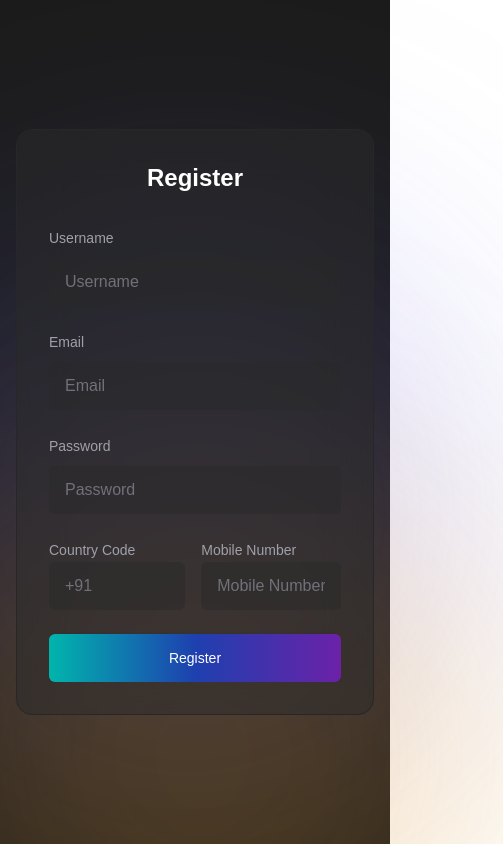
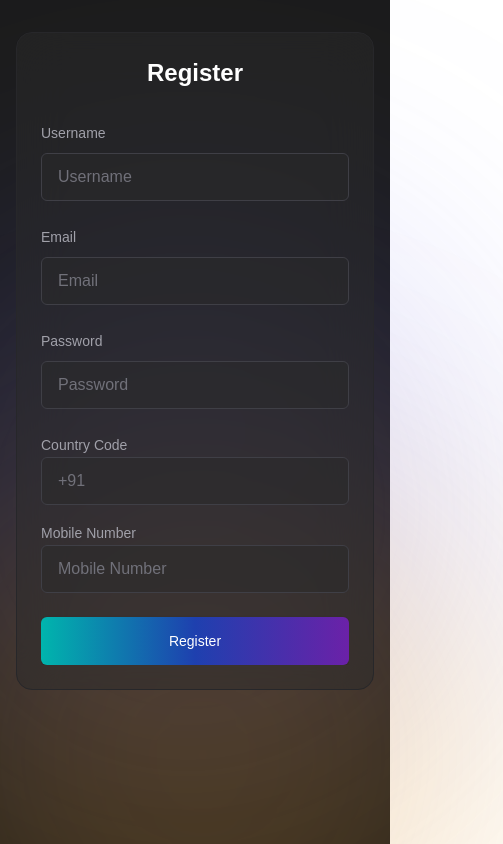
Before and after one commit to NishantKaushik007/Razorpay-Integration, a Next.js app: page /register in a window 390 px wide. Shown: the top 844 px of the page, 503 px wide, since content can reach past the window. Built offline with nearby package versions, Linux system fonts and the light colour scheme.

Commit message:
Responsiveness added

```diff
--- a/src/app/globals.css
+++ b/src/app/globals.css
@@ -1,11 +1,20 @@
 @tailwind base;
 @tailwind components;
 @tailwind utilities;
+
+html {
+  box-sizing: border-box;
+}
+
+*, *::before, *::after {
+  box-sizing: inherit;
+}
 
 body {
   font-family: Arial, Helvetica, sans-serif;
 }
 
+/* Global root variables */
 @layer base {
   :root {
     --background: 0 0% 100%;
@@ -34,6 +43,7 @@ body {
     --chart-5: 27 87% 67%;
     --radius: 0.5rem;
   }
+
   .dark {
     --background: 0 0% 3.9%;
     --foreground: 0 0% 98%;
@@ -62,48 +72,42 @@ body {
   }
 }
 
+/* Main Styles */
 @layer base {
-  * {
-    @apply border-border;
+  /* Reset margins/padding and hide horizontal overflow */
+  html, body {
+    height: 100%;
+    margin: 0;
+    padding: 0;
+    overflow-x: hidden;
+    overflow-y: auto;
   }
 
-  /* Background gradient on body container, not html/body */
-  body {
-    @apply bg-background text-foreground;
-  }
-
-  /* New container for gradient background */
+  /* Background gradient container */
   .background-gradient {
-    position: fixed; /* Ensures it covers the entire page */
+    position: fixed;
     top: 0;
     left: 0;
     right: 0;
     bottom: 0;
-    background: linear-gradient(135deg, #6b7280, #d1d5db); /* Example gradient */
-    z-index: -1; /* Keep it behind all other content */
+    background: linear-gradient(135deg, #6b7280, #d1d5db);
+    z-index: -1;
   }
 
-  /* Ensure HTML and body take full height but don’t clip the background */
-  html, body {
-    height: 100%;
-    margin: 0;
-    overflow: hidden; /* Still hide overflow on the content */
-  }
-
-  /* Container for your content */
+  /* Main content container */
   .container {
-    max-width: 100%;
-    max-height: 100vh;
-    overflow: hidden; /* Prevent vertical overflow */
-    padding: 1rem;
+    width: 100vw;
+    height: 100vh; /* fixed height so no extra bottom space */
+    overflow-y: auto;
+    padding: 1rem; /* adjust padding as needed */
     display: flex;
     justify-content: center;
     align-items: center;
     flex-direction: column;
-    position: relative; /* Ensure content is above gradient */
+    position: relative;
   }
 
-  /* Apply max-width to all inputs, buttons, etc. */
+  /* Styling for form elements */
   .input, .btn, .button, .shadow-md {
     max-width: 100%;
     padding: 0.5rem;
@@ -111,9 +115,37 @@ body {
     border-radius: var(--radius);
   }
 
-  /* Prevent overflow on form */
   form {
     max-width: 100%;
     overflow: hidden;
   }
+
+  /* Responsive adjustments using Tailwind's breakpoints */
+  @screen sm {
+    .container {
+      @apply p-6;
+      max-width: 640px;
+    }
+  }
+
+  @screen md {
+    .container {
+      @apply p-8;
+      max-width: 768px;
+    }
+  }
+
+  @screen lg {
+    .container {
+      @apply p-10;
+      max-width: 1024px;
+    }
+  }
+
+  @screen xl {
+    .container {
+      @apply p-12;
+      max-width: 1280px;
+    }
+  }
 }
--- a/src/app/login/page.tsx
+++ b/src/app/login/page.tsx
@@ -1,4 +1,4 @@
-'use client';
+"use client";
 import { useState } from "react";
 import { useRouter } from "next/navigation";
 import Link from "next/link";
@@ -22,10 +22,8 @@ export default function LoginPage() {
         headers: { "Content-Type": "application/json" },
         body: JSON.stringify(form),
       });
-
       const data = await res.json();
 
-      // Check for email verification error
       if (
         res.status === 403 &&
         data.error === "Email not verified. Please verify your email."
@@ -34,7 +32,6 @@ export default function LoginPage() {
         return;
       }
 
-      // Check for subscription expired error
       if (res.status === 403 && data.error.includes("Subscription expired")) {
         router.push("https://rzp.io/rzp/HA8MaWx");
         return;
@@ -42,7 +39,6 @@ export default function LoginPage() {
 
       if (!res.ok) throw new Error(data.error || "Login failed");
 
-      // If the login response includes a token, store it in localStorage.
       if (data.token) {
         localStorage.setItem("token", data.token);
       }
@@ -54,12 +50,15 @@ export default function LoginPage() {
   };
 
   return (
-    <div className="min-h-screen bg-[#0a0a0a] flex items-center justify-center p-4">
-      {/* Glow effects */}
-      <div className="absolute top-1/4 -right-1/4 w-[600px] h-[600px] bg-[#6366f1]/20 rounded-full blur-[128px] animate-glow" />
-      <div className="absolute -bottom-1/4 -left-1/4 w-[600px] h-[600px] bg-[#f59e0b]/20 rounded-full blur-[128px] animate-glow-delayed" />
+    // Outer container with reduced vertical padding: py-4 instead of py-8.
+    <div className="relative min-h-screen w-screen bg-[#0a0a0a] overflow-auto">
+      {/* Fixed glow effects */}
+      <div className="fixed top-1/4 -right-1/4 w-[600px] h-[600px] bg-[#6366f1]/20 rounded-full blur-[128px] animate-glow pointer-events-none" />
+      <div className="fixed -bottom-1/4 -left-1/4 w-[600px] h-[600px] bg-[#f59e0b]/20 rounded-full blur-[128px] animate-glow-delayed pointer-events-none" />
 
-      <div className="w-full max-w-md p-8 bg-[#1c1c1c]/50 rounded-2xl backdrop-blur-xl border border-zinc-800 relative z-10">
+      {/* Centering container with less vertical padding */}
+      <div className="relative z-10 flex flex-col items-center justify-center py-4 px-4">
+        <div className="w-full max-w-md p-6 sm:p-8 md:p-10 bg-[#1c1c1c]/50 rounded-2xl backdrop-blur-xl border border-zinc-800">
           {/* Logo */}
           <div className="w-8 h-8 mb-8 mx-auto">
             <svg viewBox="0 0 24 24" className="text-white w-full h-full">
@@ -67,7 +66,9 @@ export default function LoginPage() {
             </svg>
           </div>
 
-        <h1 className="text-2xl font-semibold text-white text-center mb-8">Sign in to Job Lawn</h1>
+          <h1 className="text-2xl font-semibold text-white text-center mb-8">
+            Sign in to Job Lawn
+          </h1>
 
           {error && <p className="text-red-500 text-center mb-4">{error}</p>}
 
@@ -84,7 +85,7 @@ export default function LoginPage() {
                 onChange={handleChange}
                 placeholder="name@work-email.com"
                 required
-              className="w-full h-12 px-4 py-2 rounded-md bg-[#2a2a2a]/50 border-zinc-700 text-white placeholder:text-zinc-500 focus:outline-none focus:ring-2 focus:ring-blue-500"
+                className="w-full h-12 px-4 rounded-md bg-[#2a2a2a]/50 border border-zinc-700 text-white placeholder:text-zinc-500 focus:outline-none focus:ring-2 focus:ring-blue-500"
               />
             </div>
 
@@ -100,7 +101,7 @@ export default function LoginPage() {
                 onChange={handleChange}
                 placeholder="********"
                 required
-              className="w-full h-12 px-4 py-2 rounded-md bg-[#2a2a2a]/50 border-zinc-700 text-white placeholder:text-zinc-500 focus:outline-none focus:ring-2 focus:ring-blue-500"
+                className="w-full h-12 px-4 rounded-md bg-[#2a2a2a]/50 border border-zinc-700 text-white placeholder:text-zinc-500 focus:outline-none focus:ring-2 focus:ring-blue-500"
               />
             </div>
 
@@ -151,5 +152,6 @@ export default function LoginPage() {
           </footer>
         </div>
       </div>
+    </div>
   );
 }
--- a/src/app/register/page.tsx
+++ b/src/app/register/page.tsx
@@ -27,7 +27,6 @@ export default function RegisterPage() {
     });
     const data = await res.json();
     if (res.ok) {
-      // Registration was successful. Redirect to the OTP verification page.
       router.push(`/verify-otp?email=${encodeURIComponent(form.email)}`);
     } else {
       setError(data.error);
@@ -35,12 +34,18 @@ export default function RegisterPage() {
   };
 
   return (
-    <div className="min-h-screen bg-[#1c1c1c] flex items-center justify-center p-4">
-      <div className="absolute top-1/4 -right-1/4 w-[600px] h-[600px] bg-[#6366f1]/20 rounded-full blur-[128px] animate-glow" />
-      <div className="absolute -bottom-1/4 -left-1/4 w-[600px] h-[600px] bg-[#f59e0b]/20 rounded-full blur-[128px] animate-glow-delayed" />
+    // Outer container: min-h-screen & overflow-auto prevents extra scrolling if card is small.
+    <div className="relative min-h-screen w-screen bg-[#1c1c1c] overflow-auto">
+      {/* Glow effects as fixed elements (do not affect layout) */}
+      <div className="fixed top-1/4 -right-1/4 w-[600px] h-[600px] bg-[#6366f1]/20 rounded-full blur-[128px] animate-glow pointer-events-none" />
+      <div className="fixed -bottom-1/4 -left-1/4 w-[600px] h-[600px] bg-[#f59e0b]/20 rounded-full blur-[128px] animate-glow-delayed pointer-events-none" />
 
-      <div className="w-full max-w-md p-8 bg-[#2a2a2a]/50 rounded-2xl backdrop-blur-xl border border-zinc-800 relative z-10">
-        <h1 className="text-2xl font-semibold text-white text-center mb-8">Register</h1>
+      {/* Centering container */}
+      <div className="relative z-10 flex flex-col items-center justify-center py-8 px-4">
+        <div className="w-full max-w-md p-6 sm:p-8 md:p-10 bg-[#2a2a2a]/50 rounded-2xl backdrop-blur-xl border border-zinc-800">
+          <h1 className="text-2xl font-semibold text-white text-center mb-8">
+            Register
+          </h1>
 
           {error && <p className="text-red-500 text-center mb-4">{error}</p>}
 
@@ -57,7 +62,7 @@ export default function RegisterPage() {
                 value={form.username}
                 onChange={handleChange}
                 required
-              className="w-full h-12 px-4 py-2 rounded-md bg-[#2a2a2a]/50 border-zinc-700 text-white placeholder:text-zinc-500 focus:outline-none focus:ring-2 focus:ring-blue-500"
+                className="w-full h-12 px-4 rounded-md bg-[#2a2a2a]/50 border border-zinc-700 text-white placeholder:text-zinc-500 focus:outline-none focus:ring-2 focus:ring-blue-500"
               />
             </div>
 
@@ -73,7 +78,7 @@ export default function RegisterPage() {
                 value={form.email}
                 onChange={handleChange}
                 required
-              className="w-full h-12 px-4 py-2 rounded-md bg-[#2a2a2a]/50 border-zinc-700 text-white placeholder:text-zinc-500 focus:outline-none focus:ring-2 focus:ring-blue-500"
+                className="w-full h-12 px-4 rounded-md bg-[#2a2a2a]/50 border border-zinc-700 text-white placeholder:text-zinc-500 focus:outline-none focus:ring-2 focus:ring-blue-500"
               />
             </div>
 
@@ -89,12 +94,12 @@ export default function RegisterPage() {
                 value={form.password}
                 onChange={handleChange}
                 required
-              className="w-full h-12 px-4 py-2 rounded-md bg-[#2a2a2a]/50 border-zinc-700 text-white placeholder:text-zinc-500 focus:outline-none focus:ring-2 focus:ring-blue-500"
+                className="w-full h-12 px-4 rounded-md bg-[#2a2a2a]/50 border border-zinc-700 text-white placeholder:text-zinc-500 focus:outline-none focus:ring-2 focus:ring-blue-500"
               />
             </div>
 
-          <div className="flex space-x-4">
-            <div className="w-2/7">
+            <div className="flex flex-col sm:flex-row sm:space-x-4 space-y-4 sm:space-y-0">
+              <div className="sm:w-1/3">
                 <label htmlFor="countryCode" className="text-sm text-zinc-400">
                   Country Code
                 </label>
@@ -106,11 +111,11 @@ export default function RegisterPage() {
                   value={form.countryCode}
                   onChange={handleChange}
                   required
-                className="w-full h-12 px-4 py-2 rounded-md bg-[#2a2a2a]/50 border-zinc-700 text-white placeholder:text-zinc-500 focus:outline-none focus:ring-2 focus:ring-blue-500"
+                  className="w-full h-12 px-4 rounded-md bg-[#2a2a2a]/50 border border-zinc-700 text-white placeholder:text-zinc-500 focus:outline-none focus:ring-2 focus:ring-blue-500"
                 />
               </div>
 
-            <div className="w-5/7">
+              <div className="sm:w-2/3">
                 <label htmlFor="mobile" className="text-sm text-zinc-400">
                   Mobile Number
                 </label>
@@ -122,7 +127,7 @@ export default function RegisterPage() {
                   value={form.mobile}
                   onChange={handleChange}
                   required
-                className="w-full h-12 px-4 py-2 rounded-md bg-[#2a2a2a]/50 border-zinc-700 text-white placeholder:text-zinc-500 focus:outline-none focus:ring-2 focus:ring-blue-500"
+                  className="w-full h-12 px-4 rounded-md bg-[#2a2a2a]/50 border border-zinc-700 text-white placeholder:text-zinc-500 focus:outline-none focus:ring-2 focus:ring-blue-500"
                 />
               </div>
             </div>
@@ -137,5 +142,6 @@ export default function RegisterPage() {
           </form>
         </div>
       </div>
+    </div>
   );
 }
```
Lines whose indentation alone changed are shown as unchanged.
